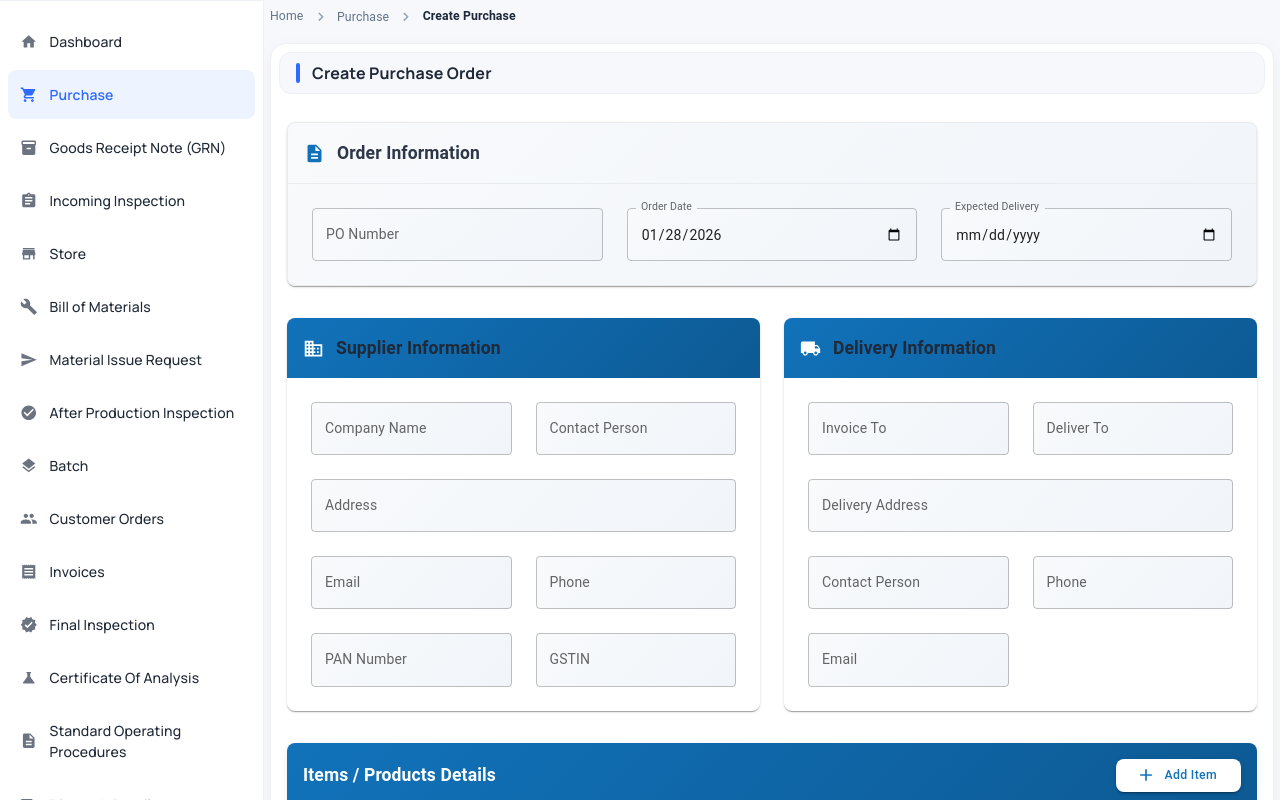
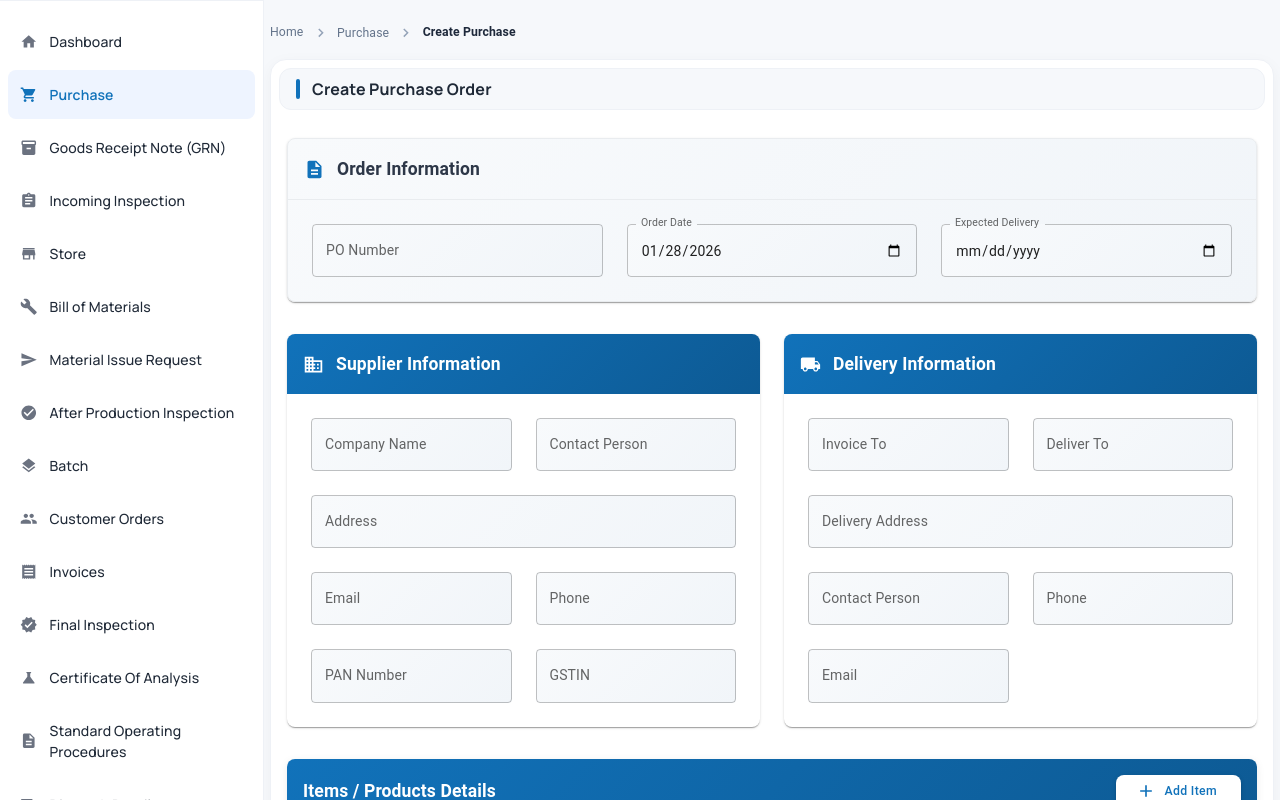
Before and after one commit to yashuu6686/ERP-1.0, a Next.js app: page /purchase/create-purchase in a window 1280 px wide. Shown: the top 800 px of the page. Built offline with nearby package versions, Linux system fonts and the light colour scheme.

Commit message:
style: refine brand colors, typography contrast, and UI layout spacing

```diff
--- a/src/app/bom/create-bom/components/BOMAuthorization.js
+++ b/src/app/bom/create-bom/components/BOMAuthorization.js
@@ -32,7 +32,7 @@ const BOMAuthorization = () => {
                 }}
             >
                 <FactCheck />
-                <Typography variant="h6" fontWeight={600}>
+                <Typography variant="h6" fontWeight={600} color="white">
                     BOM Authorization
                 </Typography>
             </Box>
--- a/src/app/bom/create-bom/components/MaterialListSpecifications.js
+++ b/src/app/bom/create-bom/components/MaterialListSpecifications.js
@@ -46,7 +46,7 @@ const MaterialListSpecifications = ({ materials, onAdd, onDelete, onUpdate }) =>
             >
                 <Box sx={{ display: "flex", alignItems: "center", gap: 1.5 }}>
                     <Build />
-                    <Typography variant="h6" fontWeight={600}>
+                    <Typography variant="h6" fontWeight={600} color="white">
                         Material List Specifications
                     </Typography>
                 </Box>
--- a/src/app/incoming-inspection/page.js
+++ b/src/app/incoming-inspection/page.js
@@ -138,7 +138,7 @@ export default function IncomingInspection() {
           <IconButton color="warning" size="small">
             <Edit fontSize="small" />
           </IconButton>
-          <IconButton
+          {/* <IconButton
             size="small"
             sx={{
               color: "#0891b2",
@@ -147,7 +147,7 @@ export default function IncomingInspection() {
             }}
           >
             <Download fontSize="small" />
-          </IconButton>
+          </IconButton> */}
         </Box>
       ),
     },
--- a/src/app/purchase/create-purchase/page.js
+++ b/src/app/purchase/create-purchase/page.js
@@ -215,7 +215,7 @@ export default function CreatePurchaseOrder() {
               <Card sx={{ height: "100%", borderRadius: 2 }}>
                 <Box sx={{ p: 2, background: "linear-gradient(135deg, #1172ba 0%, #0d5a94 100%)", color: "white", display: "flex", alignItems: "center", gap: 1.5 }}>
                   <Business />
-                  <Typography variant="h6" fontWeight={600}>Supplier Information</Typography>
+                  <Typography variant="h6" fontWeight={600} color="white">Supplier Information</Typography>
                 </Box>
                 <Box sx={{ p: 3 }}>
                   <CommonForm config={supplierConfig} initialValues={formData} onChange={handleFormChange} hideSubmit />
@@ -226,7 +226,7 @@ export default function CreatePurchaseOrder() {
               <Card sx={{ height: "100%", borderRadius: 2 }}>
                 <Box sx={{ p: 2, background: "linear-gradient(135deg, #1172ba 0%, #0d5a94 100%)", color: "white", display: "flex", alignItems: "center", gap: 1.5 }}>
                   <LocalShipping />
-                  <Typography variant="h6" fontWeight={600}>Delivery Information</Typography>
+                  <Typography variant="h6" fontWeight={600} color="white">Delivery Information</Typography>
                 </Box>
                 <Box sx={{ p: 3 }}>
                   <CommonForm config={deliveryConfig} initialValues={formData} onChange={handleFormChange} hideSubmit />
--- a/src/components/CommonCard.js
+++ b/src/components/CommonCard.js
@@ -80,7 +80,6 @@ const CommonCard = ({
                                 boxShadow: "none",
                                 transition: "all 0.2s",
                                 fontFamily: "var(--font-manrope)",
-                                "&:hover": { bgcolor: "#2557cc" }
                             }}
                         >
                             {addText || "Add New"}
--- a/src/components/Sidebar.js
+++ b/src/components/Sidebar.js
@@ -160,7 +160,7 @@ export default function Sidebar({ children }) {
         {/* Global Breadcrumbs */}
         {/* <TopNavbar /> */}
         {pathname !== "/" && (
-          <Box sx={{ mb: 2 }}>
+          <Box sx={{ mb: 2, mt: 2 }}>
             <Breadcrumbs
               separator={<NavigateNext fontSize="small" sx={{ color: '#94a3b8' }} />}
               aria-label="breadcrumb"
--- a/styles/globals.css
+++ b/styles/globals.css
@@ -12,7 +12,7 @@
   --text-secondary: #6B7280;
   --text-muted: #9CA3AF;
 
-  --brand-primary: #2F6BFF;
+  --brand-primary: #1172ba;
   --brand-soft: #EEF4FF;
 
   --success: #22C55E;
```
